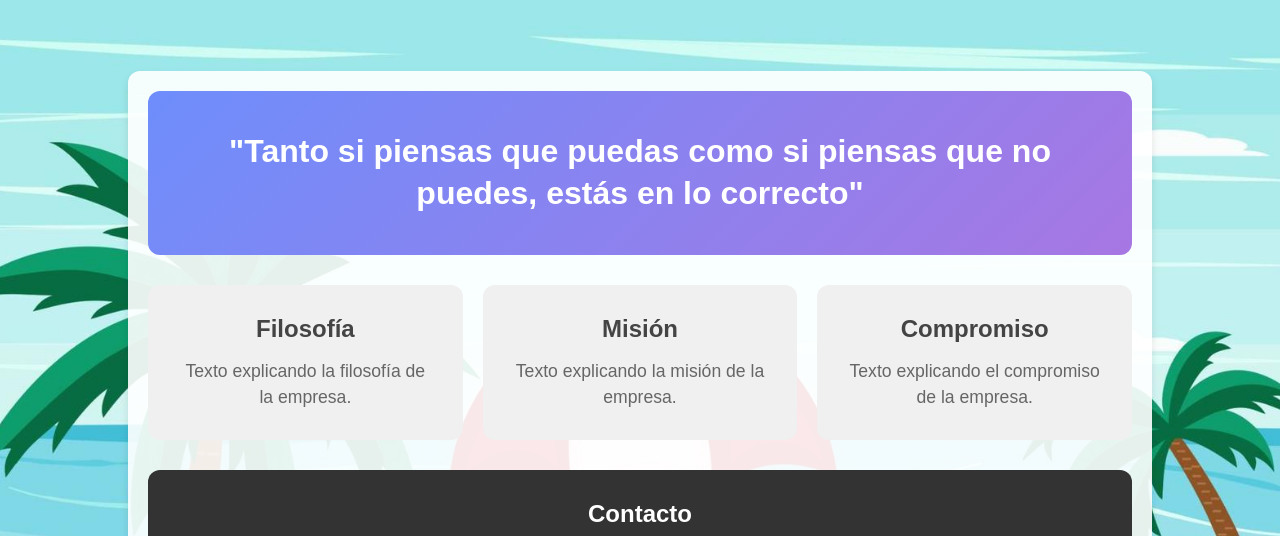
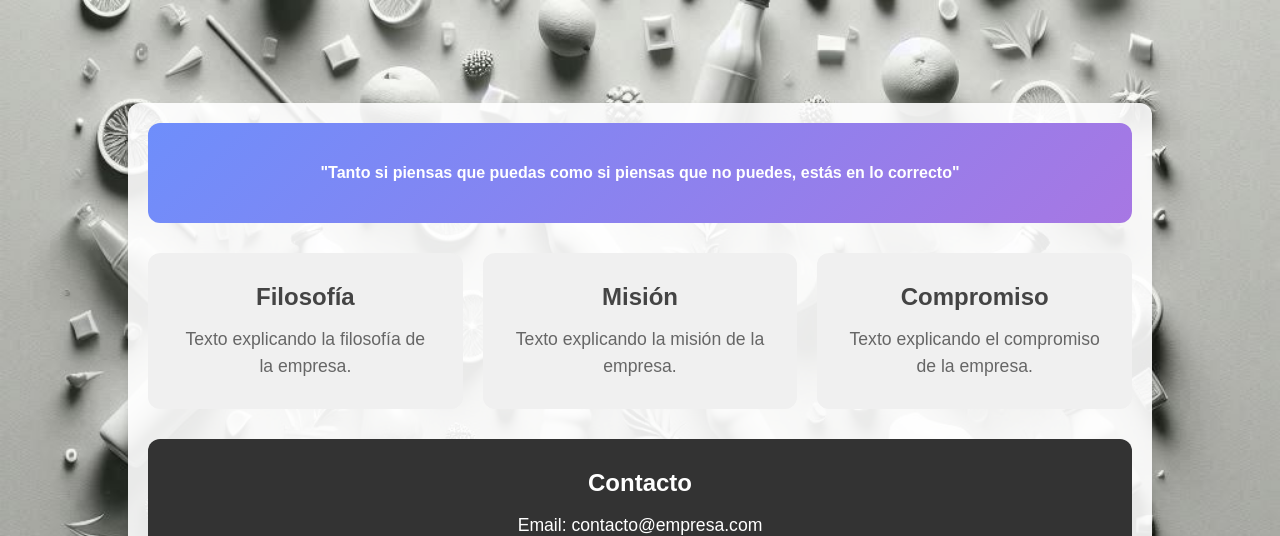
Before and after one commit to AlanLG17/Frostyy, a plain HTML site: page nosotros.html in a window 1280 px wide. Shown: the top 536 px of the page. Drawn offline with Linux system fonts and the light colour scheme.

Commit message:
Update styles.css

```diff
--- a/styles.css
+++ b/styles.css
@@ -6,7 +6,7 @@
 
 body {
     font-family: Arial, sans-serif;
-    background: url('fondo.jpg') no-repeat center center fixed;
+    background: url('fondos.jpg') no-repeat center center fixed;
     background-size: cover;
     color: #333;
     display: flex;
@@ -35,7 +35,7 @@ body {
 }
 
 .highlight-text {
-    font-size: 2em;
+    font-size: 1em;
     font-weight: bold;
     line-height: 1.3;
 }
```
